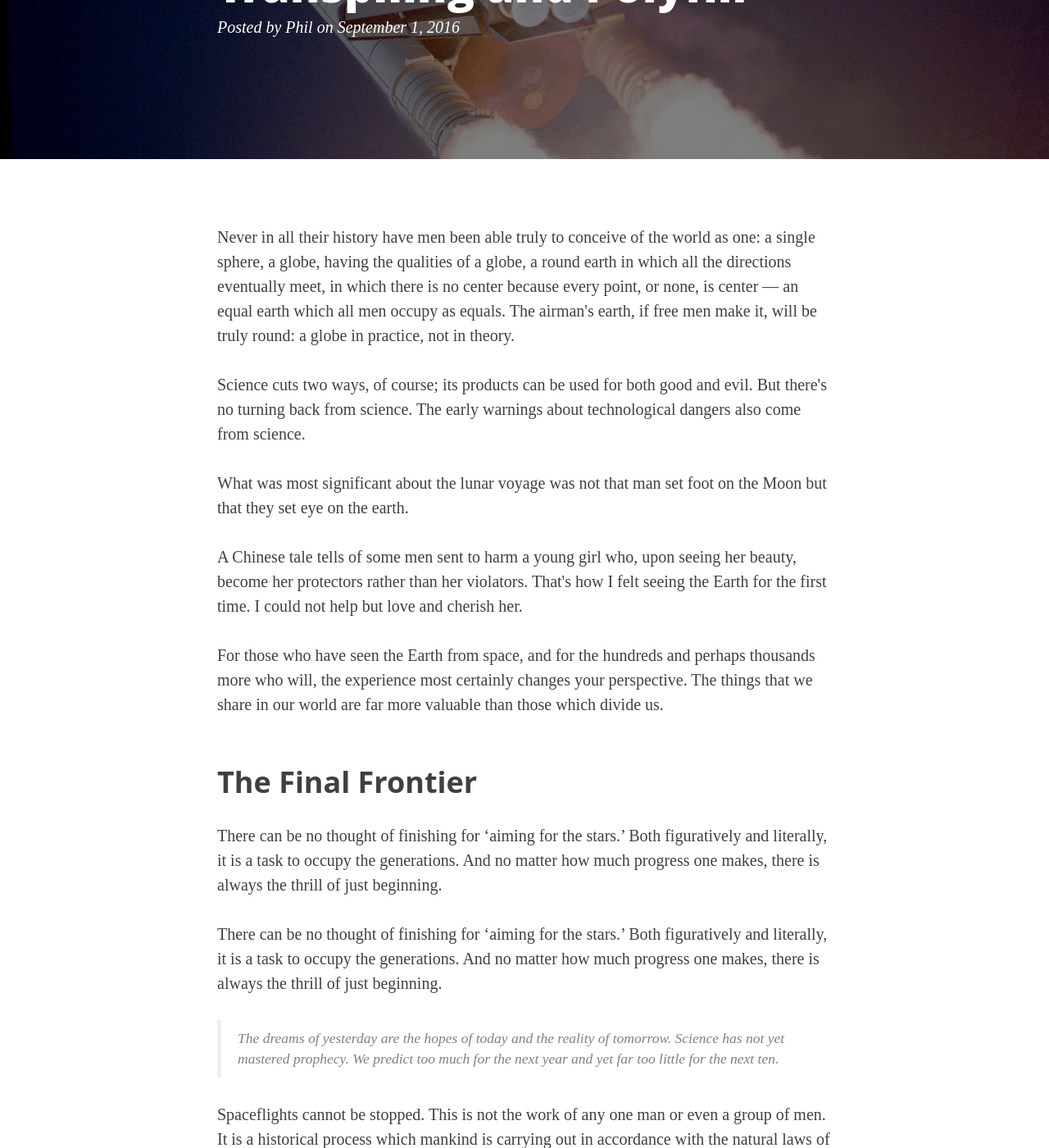
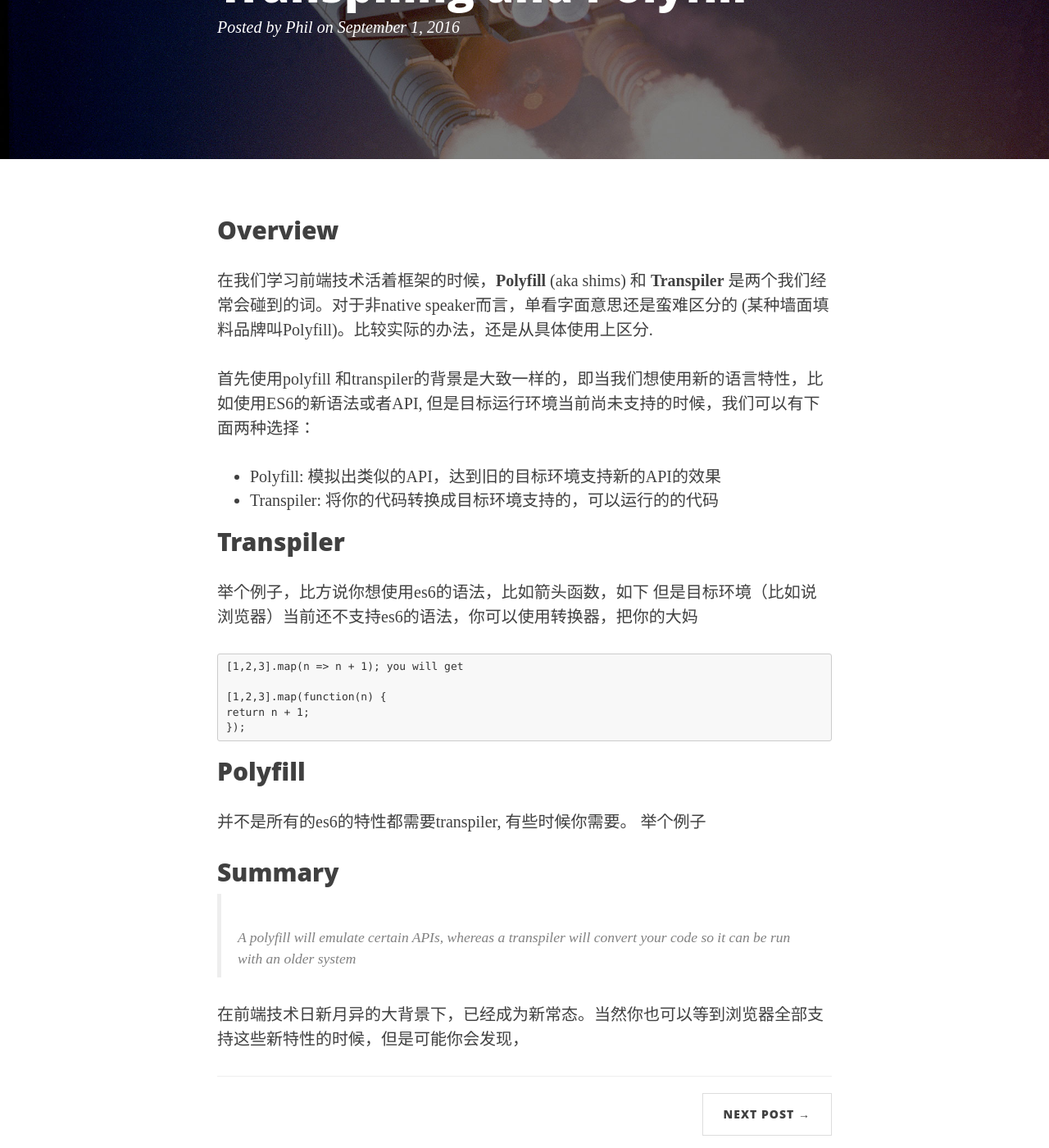
Before and after one commit to fudanzz/fudanzz.github.io, a Jekyll site: the page built from _posts/2016-09-01-transpiling-polyfill.markdown, in a window 1280 px wide and 1400 px high, scrolled down 279 px. Shown: the whole window at 82% size. Built offline with Jekyll 4.4.1, drawn with Linux system fonts in a browser that asks for light colours; nearby versions of some CDN libraries; some web fonts are replaced; some of the changed text lies outside the part shown.

Commit message:
new post

```diff
--- a/_posts/2016-09-01-transpiling-polyfill.markdown
+++ b/_posts/2016-09-01-transpiling-polyfill.markdown
@@ -6,37 +6,34 @@ author:     "Phil"
 header-img: "img/post-bg-01.jpg"
 ---
 
-<p>Never in all their history have men been able truly to conceive of the world as one: a single sphere, a globe, having the qualities of a globe, a round earth in which all the directions eventually meet, in which there is no center because every point, or none, is center — an equal earth which all men occupy as equals. The airman's earth, if free men make it, will be truly round: a globe in practice, not in theory.</p>
+## Overview
+在我们学习前端技术活着框架的时候，**Polyfill** (aka shims) 和 **Transpiler**
+是两个我们经常会碰到的词。对于非native speaker而言，单看字面意思还是蛮难区分的 (某种墙面填料品牌叫Polyfill)。比较实际的办法，还是从具体使用上区分.
 
-<p>Science cuts two ways, of course; its products can be used for both good and evil. But there's no turning back from science. The early warnings about technological dangers also come from science.</p>
+首先使用polyfill 和transpiler的背景是大致一样的，即当我们想使用新的语言特性，比如使用ES6的新语法或者API, 但是目标运行环境当前尚未支持的时候，我们可以有下面两种选择：
 
-<p>What was most significant about the lunar voyage was not that man set foot on the Moon but that they set eye on the earth.</p>
+* Polyfill: 模拟出类似的API，达到旧的目标环境支持新的API的效果
+* Transpiler: 将你的代码转换成目标环境支持的，可以运行的的代码
 
-<p>A Chinese tale tells of some men sent to harm a young girl who, upon seeing her beauty, become her protectors rather than her violators. That's how I felt seeing the Earth for the first time. I could not help but love and cherish her.</p>
+## Transpiler
 
-<p>For those who have seen the Earth from space, and for the hundreds and perhaps thousands more who will, the experience most certainly changes your perspective. The things that we share in our world are far more valuable than those which divide us.</p>
+举个例子，比方说你想使用es6的语法，比如箭头函数，如下
+但是目标环境（比如说浏览器）当前还不支持es6的语法，你可以使用转换器，把你的大妈
 
-<h2 class="section-heading">The Final Frontier</h2>
+    [1,2,3].map(n => n + 1);
+you will get
 
-<p>There can be no thought of finishing for ‘aiming for the stars.’ Both figuratively and literally, it is a task to occupy the generations. And no matter how much progress one makes, there is always the thrill of just beginning.</p>
+    [1,2,3].map(function(n) {
+    return n + 1;
+    });
 
-<p>There can be no thought of finishing for ‘aiming for the stars.’ Both figuratively and literally, it is a task to occupy the generations. And no matter how much progress one makes, there is always the thrill of just beginning.</p>
+## Polyfill
 
-<blockquote>The dreams of yesterday are the hopes of today and the reality of tomorrow. Science has not yet mastered prophecy. We predict too much for the next year and yet far too little for the next ten.</blockquote>
+并不是所有的es6的特性都需要transpiler, 有些时候你需要。
+举个例子
 
-<p>Spaceflights cannot be stopped. This is not the work of any one man or even a group of men. It is a historical process which mankind is carrying out in accordance with the natural laws of human development.</p>
+## Summary
 
-<h2 class="section-heading">Reaching for the Stars</h2>
+>A polyfill will emulate certain APIs, whereas a transpiler will convert your code so it can be run with an older system
 
-<p>As we got further and further away, it [the Earth] diminished in size. Finally it shrank to the size of a marble, the most beautiful you can imagine. That beautiful, warm, living object looked so fragile, so delicate, that if you touched it with a finger it would crumble and fall apart. Seeing this has to change a man.</p>
-
-<a href="#">
-    <img src="{{ site.baseurl }}/img/post-sample-image.jpg" alt="Post Sample Image">
-</a>
-<span class="caption text-muted">To go places and do things that have never been done before – that’s what living is all about.</span>
-
-<p>Space, the final frontier. These are the voyages of the Starship Enterprise. Its five-year mission: to explore strange new worlds, to seek out new life and new civilizations, to boldly go where no man has gone before.</p>
-
-<p>As I stand out here in the wonders of the unknown at Hadley, I sort of realize there’s a fundamental truth to our nature, Man must explore, and this is exploration at its greatest.</p>
-
-<p>Placeholder text by <a href="http://spaceipsum.com/">Space Ipsum</a>. Photographs by <a href="https://www.flickr.com/photos/nasacommons/">NASA on The Commons</a>.</p>
+在前端技术日新月异的大背景下，已经成为新常态。当然你也可以等到浏览器全部支持这些新特性的时候，但是可能你会发现，
```
